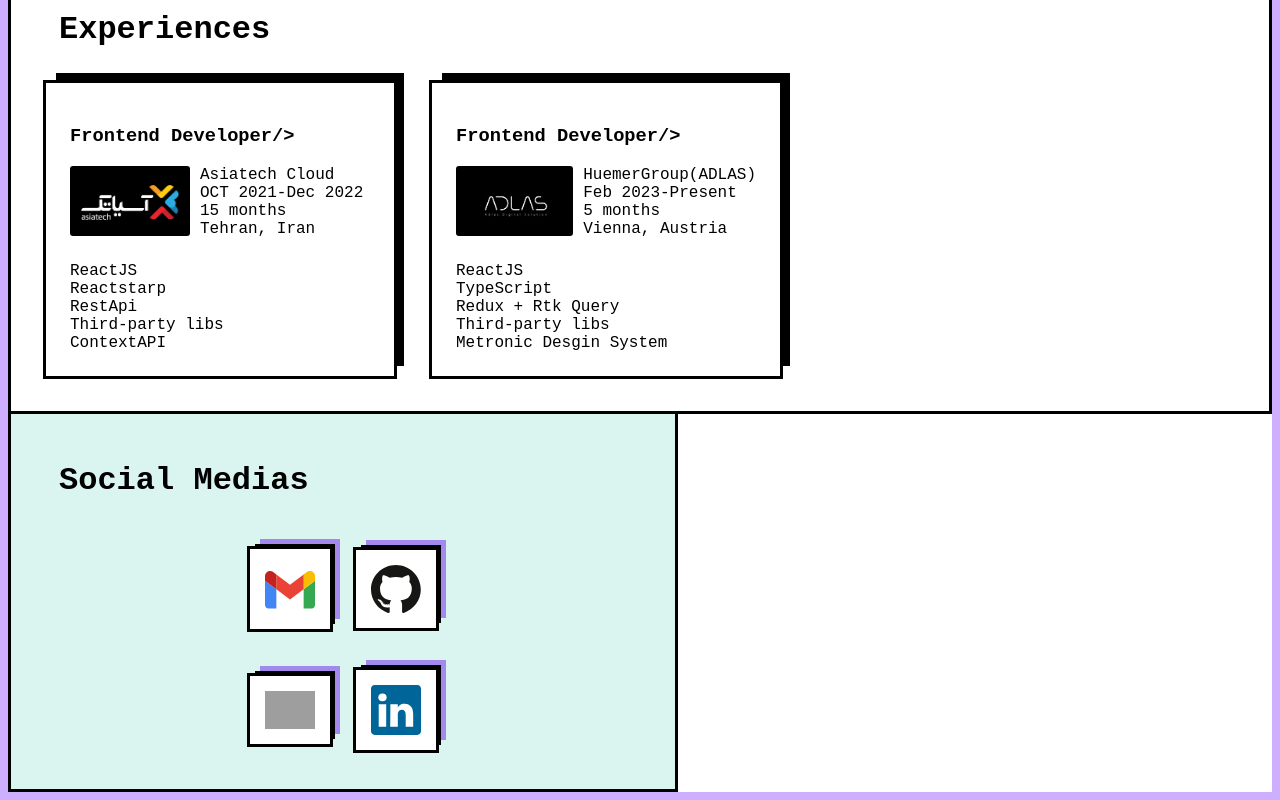
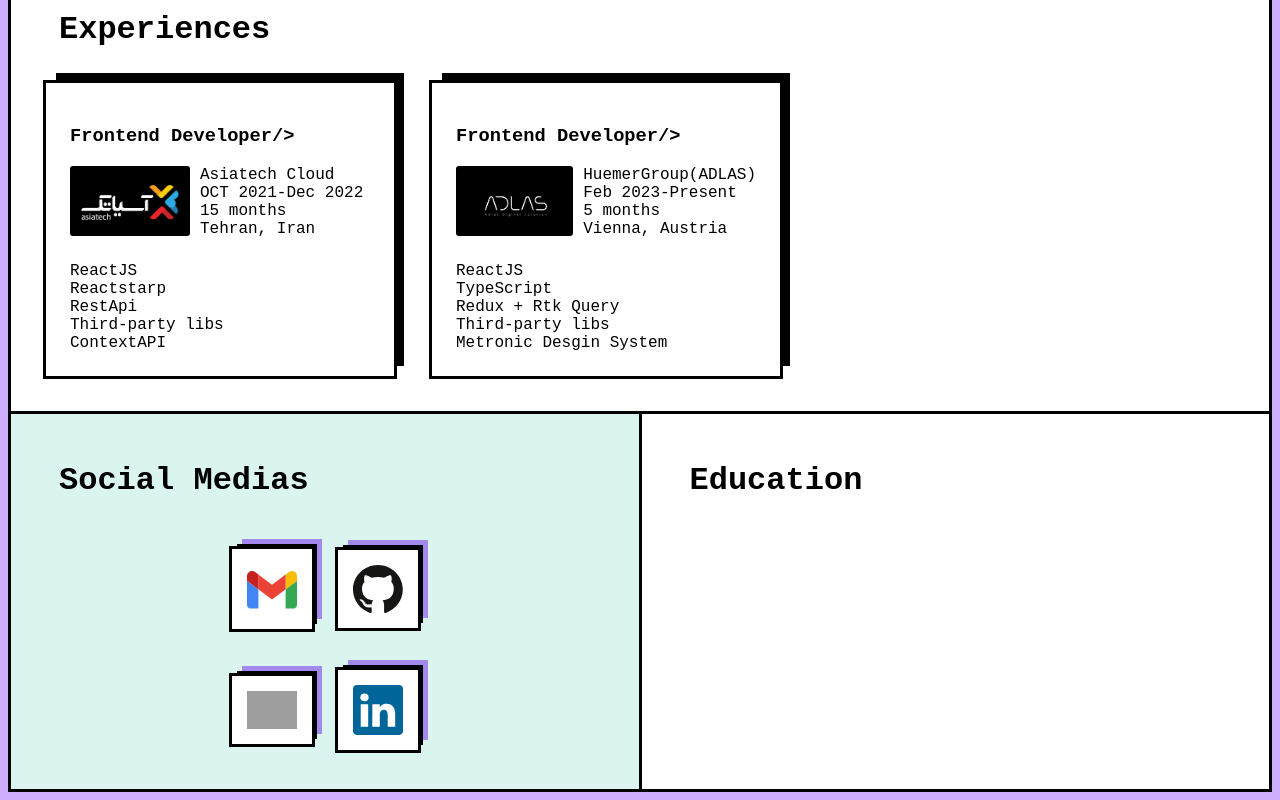
Before and after one commit to SarahMoradi/brutalist-portfolio, a React (Vite) app: page / in a window 1280 px wide. Shown: the part 1117-1917 px from the top of the page. Built offline with nearby package versions, Linux system fonts and the light colour scheme; grey boxes are pictures that could not be loaded.

Commit message:
add education and social links

```diff
--- /dev/null
+++ b/src/components/education/Education.jsx
@@ -0,0 +1,12 @@
+import classes from './education.module.css'
+
+const Education = () => {
+  return (
+    <div className={classes.education_container}>
+      <div>
+        <h1>Education</h1>
+      </div>
+    </div>
+  )
+}
+export default Education
--- /dev/null
+++ b/src/components/education/education.module.css
@@ -0,0 +1,12 @@
+.education_container {
+  width: 50%;
+  border: 3px solid black;
+  border-top: none;
+  border-left: none;
+  padding: 1rem;
+}
+.education_container h1 {
+  margin: 0;
+  padding: 0;
+  padding: 2rem;
+}
--- a/src/components/social-media/SocialMedias.jsx
+++ b/src/components/social-media/SocialMedias.jsx
@@ -3,6 +3,7 @@ import Gmail from '../../assets/images/social-medias/gmail.svg'
 import Github from '../../assets/images/social-medias/github.svg'
 import Instagram from '../../assets/images/social-medias/instagram.svg'
 import Linkedin from '../../assets/images/social-medias/linkedin.svg'
+import Education from '../education/Education'
 
 const SocialMedias = () => {
   const socialDetails = [
@@ -24,6 +25,7 @@ const SocialMedias = () => {
     },
   ]
   return (
+    <>
       <div className={classes.social_medias_container}>
         <div>
           <h1>Social Medias</h1>
@@ -40,6 +42,8 @@ const SocialMedias = () => {
           })}
         </div>
       </div>
+
+    </>
   )
 }
 export default SocialMedias
--- a/src/pages/homePage/HomePage.jsx
+++ b/src/pages/homePage/HomePage.jsx
@@ -3,6 +3,7 @@ import Teaser from '../../components/teaser/Teaser'
 import Experiences from '../../components/experiences/Experiences'
 import Skills from '../../components/skills/Skills'
 import SocialMedias from '../../components/social-media/SocialMedias'
+import Education from '../../components/education/Education'
 
 const Home = () => {
   return (
@@ -10,7 +11,10 @@ const Home = () => {
       <Teaser />
       <Skills />
       <Experiences />
-      <SocialMedias />
+      <div style={{display: 'flex'}}>
+        <SocialMedias />
+        <Education />
+      </div>
     </Fragment>
   )
 }
```
Also changed, not shown: src/assets/images/shariaty.png (added). Lines whose indentation alone changed are shown as unchanged.
